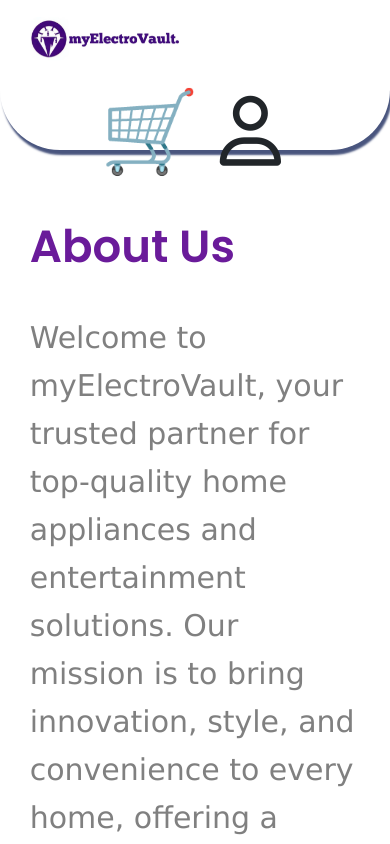
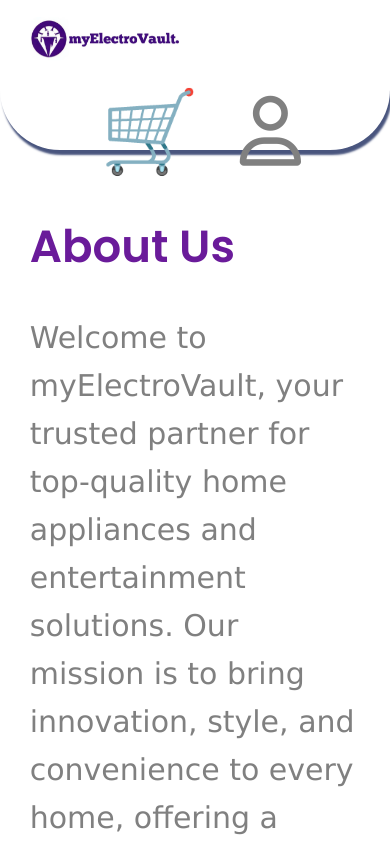
Before and after one commit to DareIsrael/DeliveryApp-UI, a React (Create React App) app: page /about in a window 390 px wide. Shown: the top 844 px of the page. Built offline with nearby package versions, Linux system fonts and the light colour scheme; no server answers.

Commit message:
acc icon

```diff
--- a/src/components/navbar/navbar.css
+++ b/src/components/navbar/navbar.css
@@ -189,6 +189,9 @@
     .sign_in_user {
       font-size: 70px;
       display: flex;
+      color: gray;
+      margin-right: 23px;
+      margin-left: 20px;
     }
     .hidden_home {
         position: relative;
```
